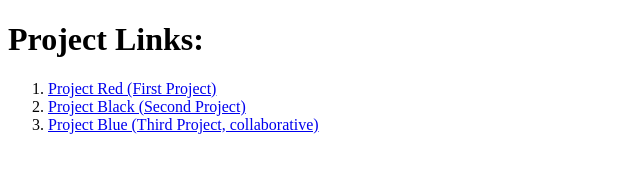
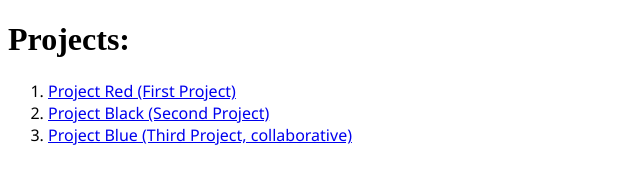
Before and after one commit to Marco-Mero/Front-End-Replicas, a plain HTML site: page index.html in a window 1280 px wide. Shown: the whole page, without its empty margins (0-640 px from the left). Drawn offline with Linux system fonts and the light colour scheme.

Commit message:
nothing too important

```diff
--- a/index.html
+++ b/index.html
@@ -4,10 +4,11 @@
 		<meta charset="UTF-8" />
 		<meta http-equiv="X-UA-Compatible" content="IE=edge" />
 		<meta name="viewport" content="width=device-width, initial-scale=1.0" />
-		<title>Document</title>
+		<link rel="stylesheet" href="style.css" />
+		<title>Project Links</title>
 	</head>
 	<body>
-		<h1>Project Links:</h1>
+		<h1>Projects:</h1>
 		<ol>
 			<li>
 				<a href="./Project-Red/index.html"> Project Red (First Project) </a>
--- /dev/null
+++ b/style.css
@@ -0,0 +1,3 @@
+li {
+	font-family: "Segoe UI", Tahoma, Geneva, Verdana, sans-serif;
+}
```
